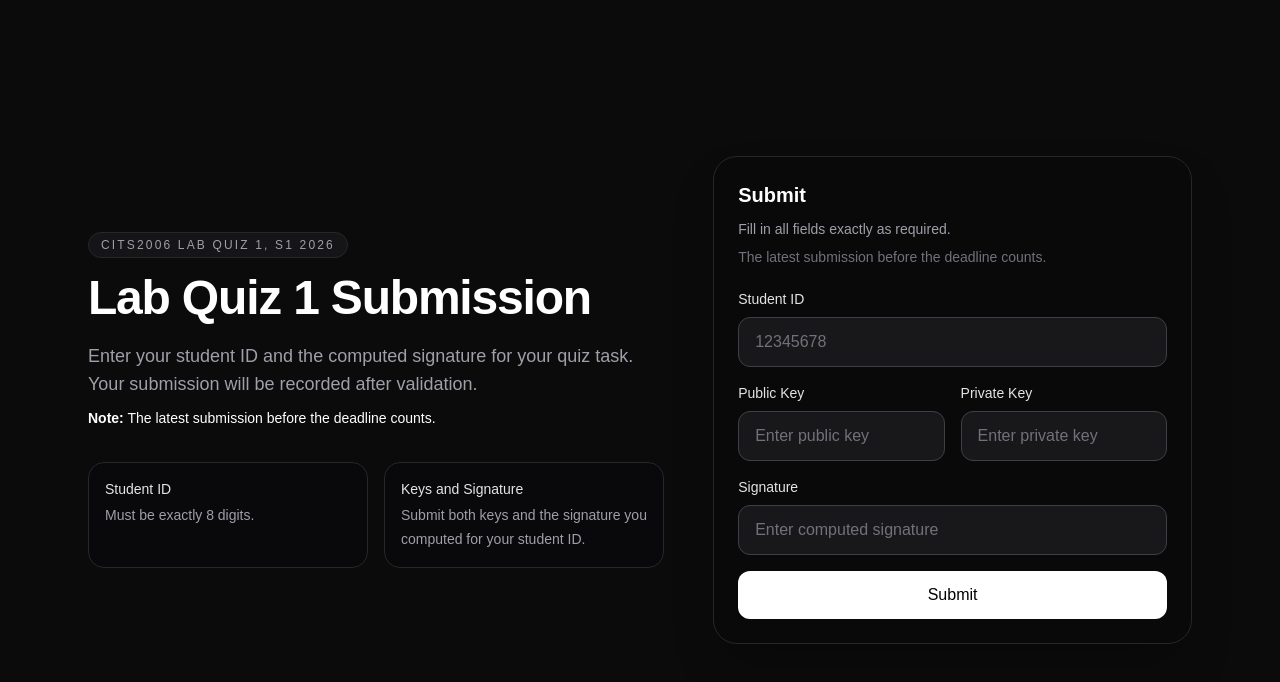
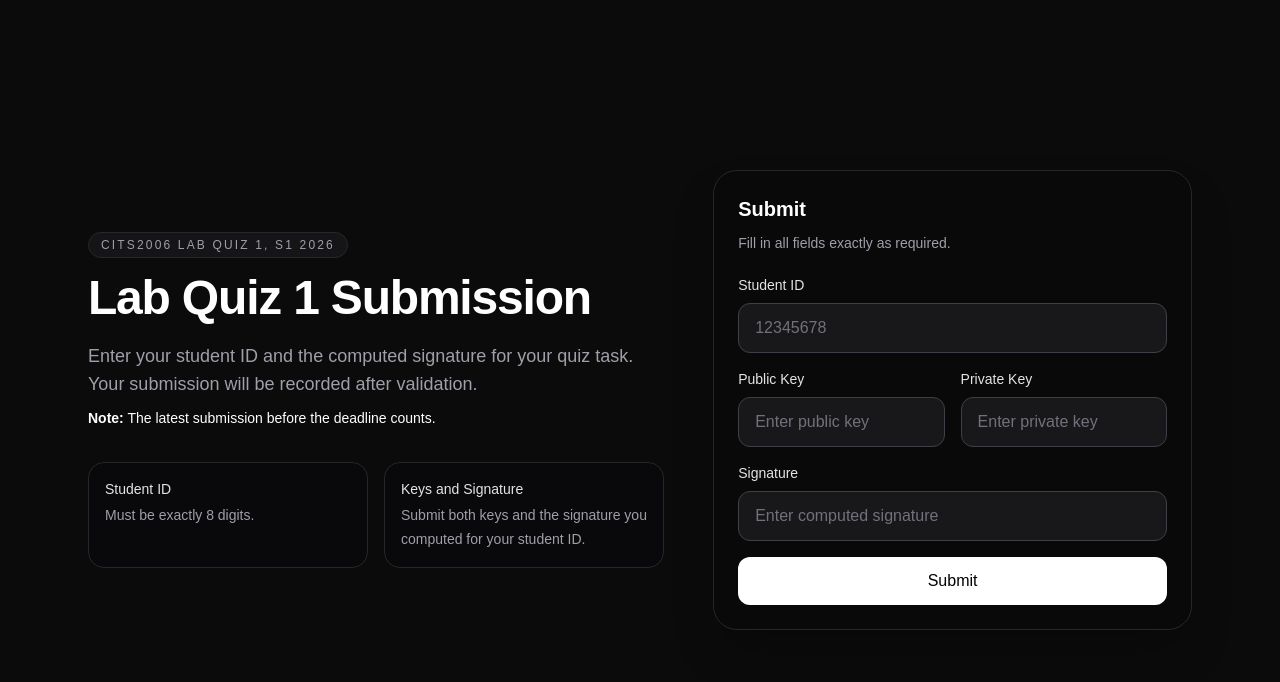
Before and after one commit to LarryHH/cits2006-2026s1-LQ1-submission-server, a Next.js app: page / in a window 1280 px wide. Shown: the top 682 px of the page. Built offline with nearby package versions, Linux system fonts and the light colour scheme.

Commit message:
remove redundant text

```diff
--- a/src/app/page.tsx
+++ b/src/app/page.tsx
@@ -189,9 +189,6 @@ export default function HomePage() {
                 <p className="mt-2 text-sm leading-6 text-zinc-400">
                   Fill in all fields exactly as required.
                 </p>
-                <p className="mt-1 text-sm leading-6 text-zinc-500">
-                  The latest submission before the deadline counts.
-                </p>
               </div>
 
               <form onSubmit={onSubmit} className="space-y-4">
```
